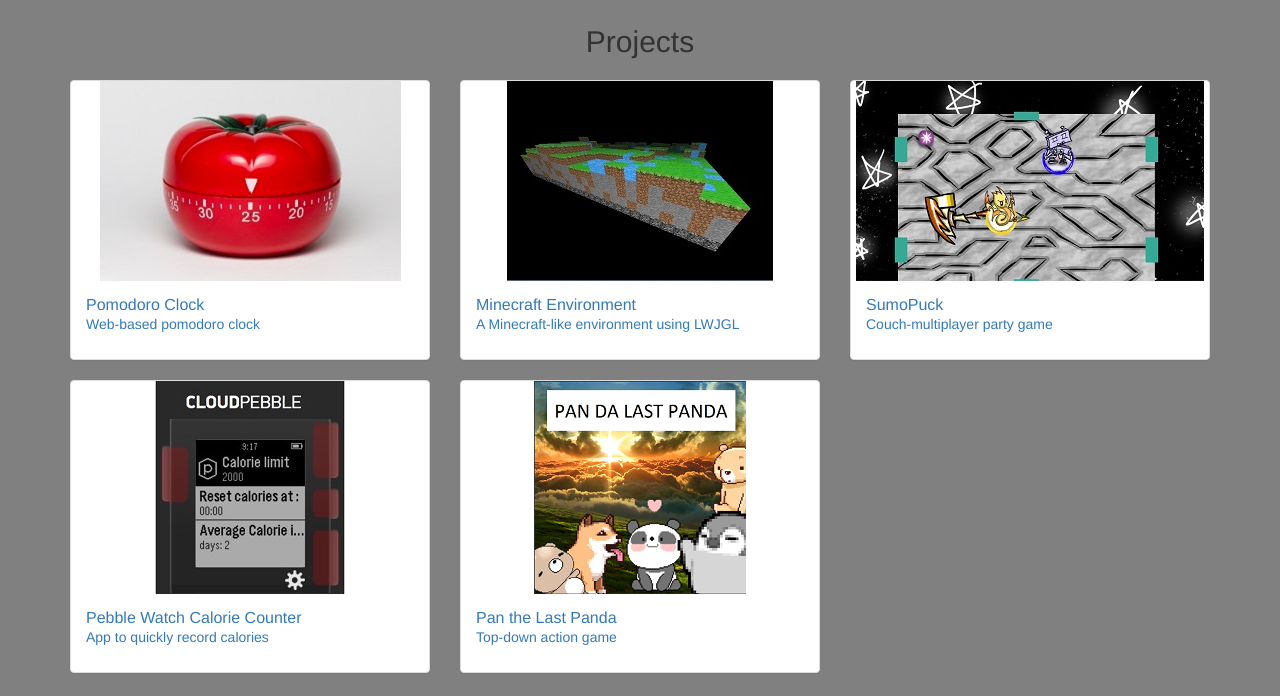
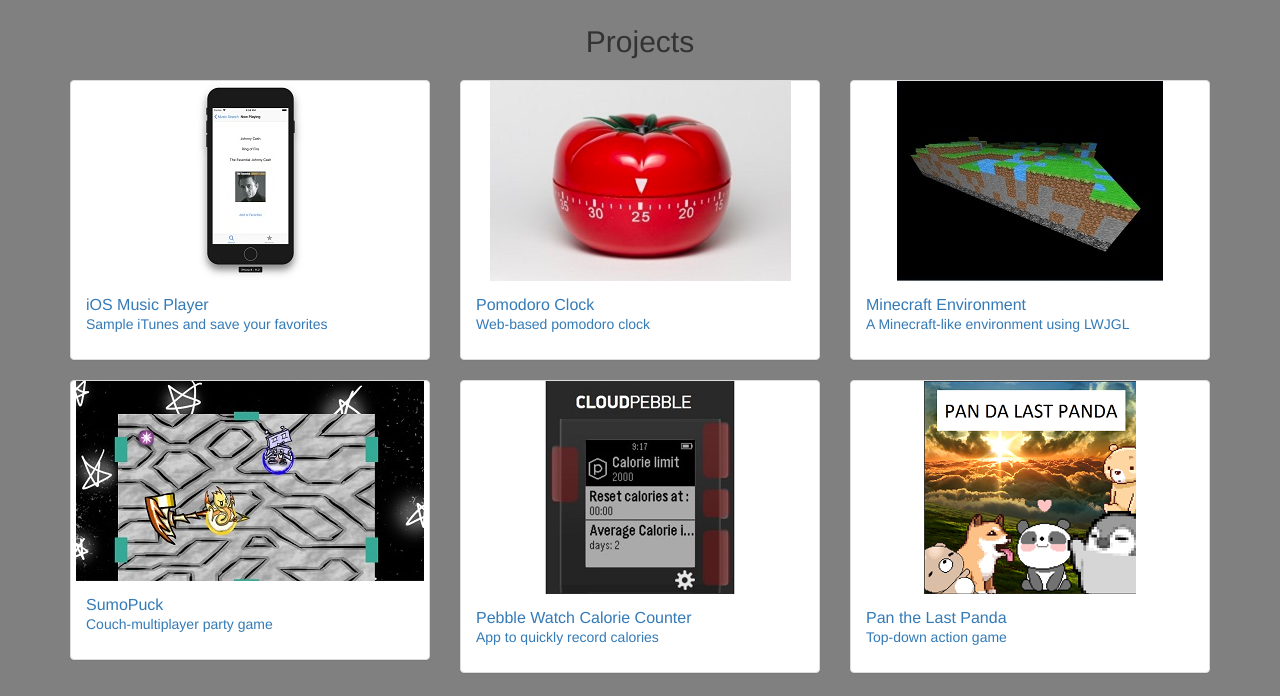
Before and after one commit to lagface/lagface.github.io, a plain HTML site: page index.html in a window 1280 px wide. Shown: the part 486-1182 px from the top of the page. Drawn offline with nearby package versions, Linux system fonts and the light colour scheme.

Commit message:
ios project addition

```diff
--- a/index.html
+++ b/index.html
@@ -51,6 +51,19 @@
   <div class="pageTwo container" id="pg2">
     <h2 class="text-center"> Projects </h2>
     <div class="row">
+		<div class="col-md-6 col-lg-4">
+		 <a href="https://github.com/lagface/ios-stuff/tree/master/h/MusicPlayerPersistence" >
+		   <div class="panel panel-default ">
+              <img src="./image/iosMusic.jpg" class="proj"/>
+			     <div class="panel-body">
+                    <h4 class="panel-title black-text">iOS Music Player</h4>
+                       <p class="panel-text black-text">Sample iTunes and save your favorites</p>
+                 </div>
+		   </div>
+        <a/>
+      </div>
+
+
 	   <div class="col-md-6 col-lg-4">
 	    <a href="./projs/pomo/index.html" >
 		   <div class="panel panel-default ">
@@ -85,9 +98,7 @@
         <a/>
       </div>
 
-	  </div>
 
-	  <div class="row">
       <div class="col-md-6 col-lg-4">
 	    <a href="https://devpost.com/software/pebble-calorie-counting-watchapp" >
 		   <div class="panel panel-default ">
```
Also changed, not shown: image/iosMusic.jpg (added).
